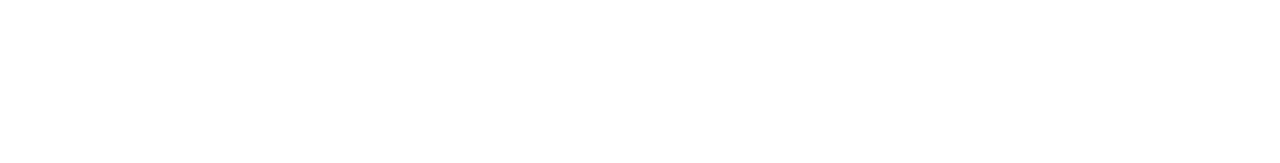
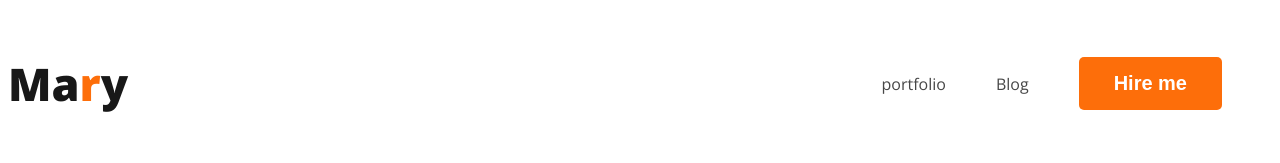
Before and after one commit to rony6949/webdeveloper-portfolio, a plain HTML site: page index.html in a window 1280 px wide. Drawn offline with nearby package versions, Linux system fonts and the light colour scheme.

Commit message:
added nav

```diff
--- a/index.html
+++ b/index.html
@@ -4,10 +4,22 @@
     <meta charset="UTF-8">
     <meta name="viewport" content="width=device-width, initial-scale=1.0">
     <title>Web developer portfolio</title>
+    <link rel="preconnect" href="https://fonts.googleapis.com">
+<link rel="preconnect" href="https://fonts.gstatic.com" crossorigin>
+<link href="https://fonts.googleapis.com/css2?family=Open+Sans:wght@400;700;800&display=swap" rel="stylesheet">
+    <link rel="stylesheet" href="styles/portfolio.css">
 </head>
 <body>
     <header>
-
+      <nav>
+        <h3 class="nav-title">Ma<span class="text-primary">r</span>y</h3>
+            <ul>
+                <li><a href="">portfolio</a></li>
+                <li> <a href="">Blog</a></li>
+                <li><button class="btn-primary">Hire me</button></li>
+            </ul>
+      </nav>
+      </nav>
     </header>
     <main>
 
--- /dev/null
+++ b/styles/portfolio.css
@@ -0,0 +1,41 @@
+/*common shared styles*/
+body{
+    font-family: 'Open Sans', sans-serif;
+}
+.text-primary{
+    color: #FD6E0A;
+}
+/*nav related styles*/
+nav{
+    display: flex;
+    justify-content: space-between;
+    align-items: center;
+}
+.nav-title{
+    color: #181818;
+    font-size: 45px;
+    font-style: normal;
+    font-weight: 800;
+    line-height: norma;
+}
+.btn-primary{
+  border-radius: 5px;
+  background: #FD6E0A;
+  border: 0;
+  color: white;
+  font-size: 20px;
+  font-weight: 700;
+  padding: 15px 35px;
+}
+nav > ul{
+    display: flex;
+    align-items: center;
+}
+nav li{
+    list-style: none;
+    margin-right: 50px;
+}
+nav a{
+    text-decoration: none;
+    color: #474747  ;
+}
```
